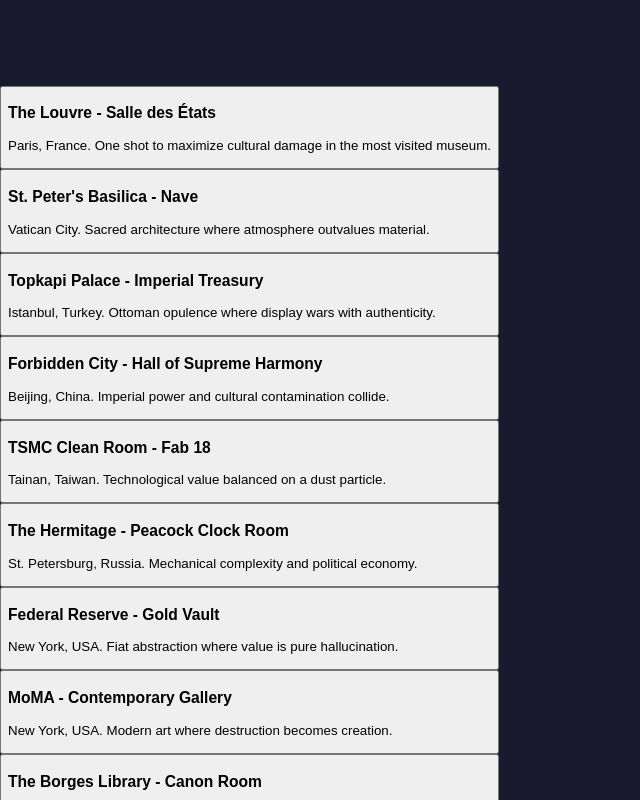
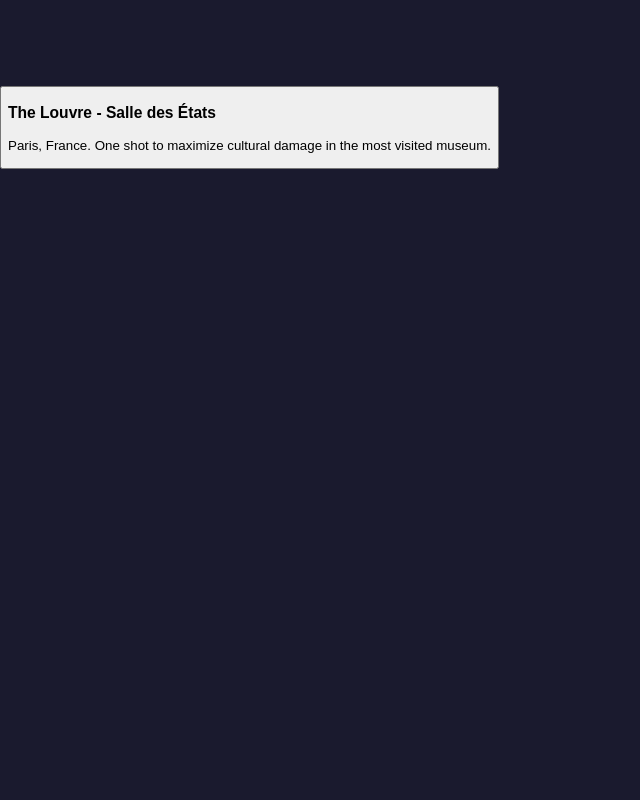
Before and after one commit to weltogeisto/Aura---Game, a React (Vite) app in the folder aura-game/: page / in a window 1280 px wide. Both pictures are taken after a click on the button "Start Game". Shown: the whole page, without its empty margins (0-640 px from the left). Built offline with nearby package versions, Linux system fonts and the light colour scheme.

Commit message:
Gate scenarios to MVP

```diff
--- a/aura-game/src/components/ui/ScenarioSelect.tsx
+++ b/aura-game/src/components/ui/ScenarioSelect.tsx
@@ -5,7 +5,7 @@
   const setGamePhase = useGameStore((state) => state.setGamePhase);
   const setSelectedScenario = useGameStore((state) => state.setSelectedScenario);
 
-  const scenarios = getScenariosList();
+  const scenarios = getScenariosList().filter((scenario) => scenario.isMvp);
 
   const handleSelectScenario = (scenarioId: string) => {
     const scenario = scenarios.find(s => s.id === scenarioId);
--- a/aura-game/src/data/scenarios.ts
+++ b/aura-game/src/data/scenarios.ts
@@ -5,6 +5,7 @@
     id: 'louvre',
     name: 'The Louvre - Salle des États',
     description: 'Paris, France. One shot to maximize cultural damage in the most visited museum.',
+    isMvp: true,
     panoramaColor: '#d4a574',
     targets: [
       {
--- a/aura-game/src/types/index.ts
+++ b/aura-game/src/types/index.ts
@@ -15,6 +15,7 @@
   id: string;
   name: string;
   description: string;
+  isMvp?: boolean;
   panoramaColor: string;
   targets: Target[];
   totalMaxValue: number;
```
